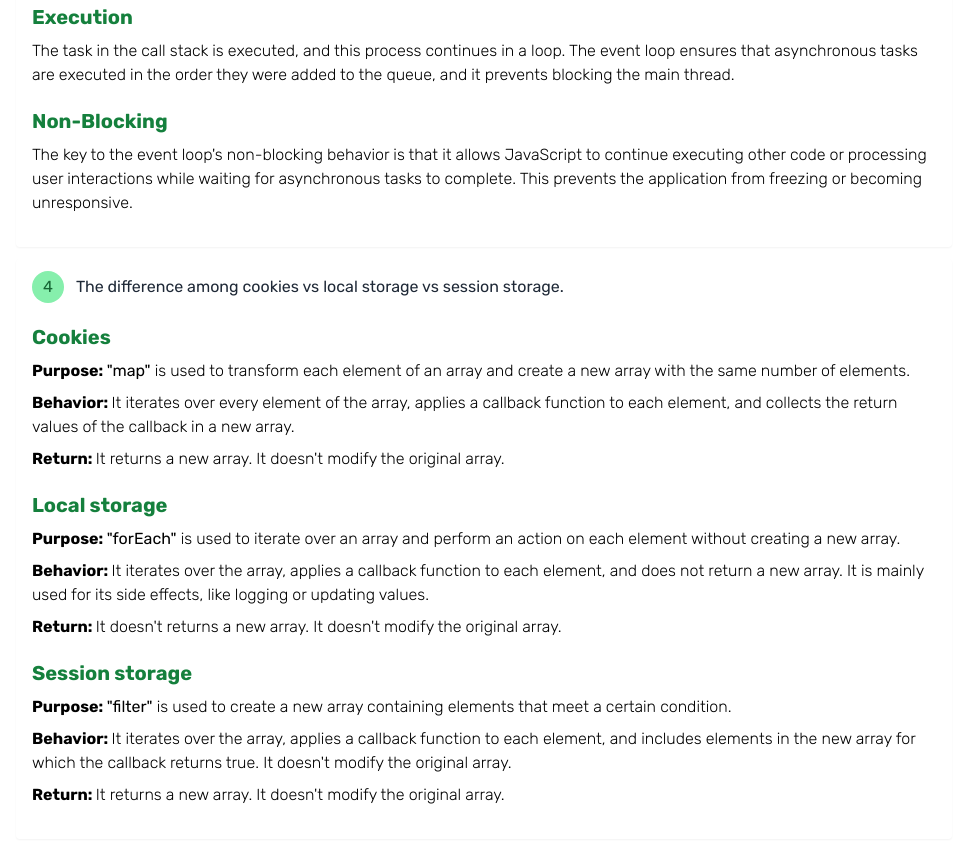
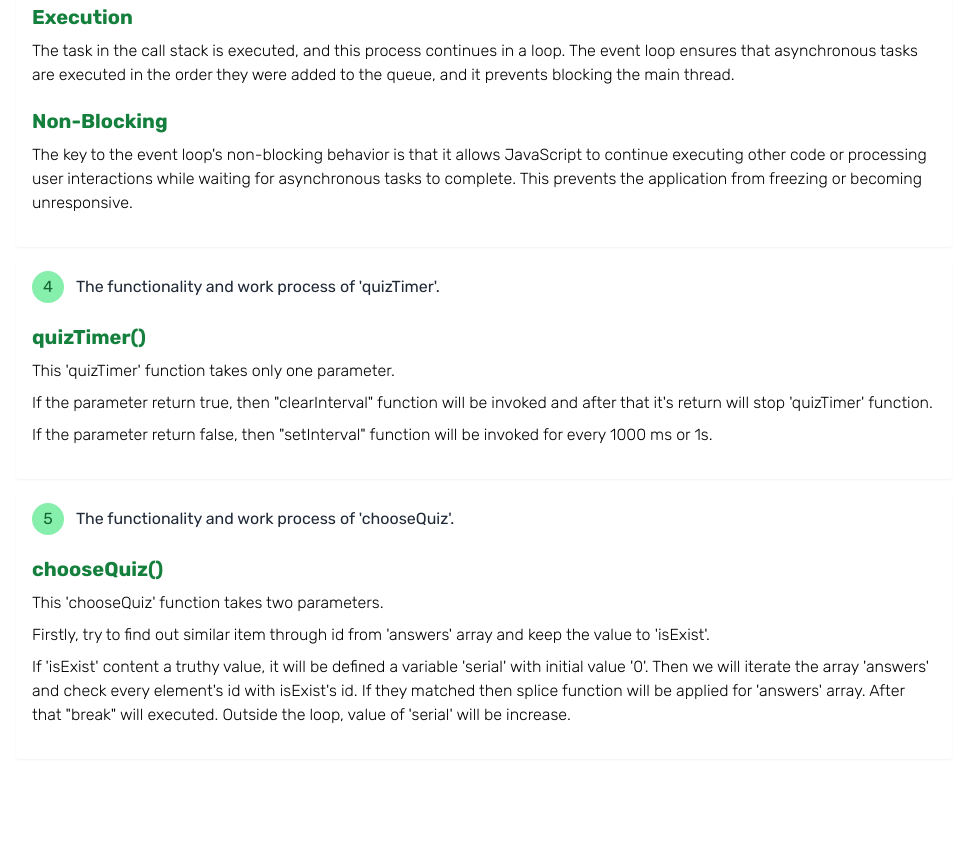
Before and after one commit to naimurcse/bugless-quiz-hero, a plain HTML site: page blog.html in a window 1280 px wide. Shown: the part 2177-3020 px from the top of the page, without its empty margins (156-1115 px from the left). After the commit the page ends 2948 px from the top, so only its background shows below. Drawn offline with nearby package versions, Linux system fonts and the light colour scheme.

Commit message:
Given the answers of question no 04

```diff
--- a/blog.html
+++ b/blog.html
@@ -343,69 +343,58 @@
                      4
                   </div>
                   <p class="text-gray-800 text-md">
-                     The difference among cookies vs local storage vs session storage.
+                     The functionality and work process of 'quizTimer'.
                   </p>
                </div>
 
                <div class="mt-5">
                   <div class="mb-5">
-                     <!-- Cookies -->
-                     <p class="text-xl font-bold text-green-700">Cookies</p>
+                     <!-- quizTimer -->
+                     <p class="text-xl font-bold text-green-700">quizTimer()</p>
                      <ul class="font-light">
+                        <li class="pt-2">This 'quizTimer' function takes only one parameter.</li>
                         <li class="pt-2">
-                           <span class="font-bold">Purpose: </span><strong>"map"</strong> is used to
-                           transform each element of an array and create a new array with the same
-                           number of elements.
+                           If the parameter return true, then "clearInterval" function will be
+                           invoked and after that it's return will stop 'quizTimer' function.
                         </li>
                         <li class="pt-2">
-                           <span class="font-bold">Behavior: </span>It iterates over every element
-                           of the array, applies a callback function to each element, and collects
-                           the return values of the callback in a new array.
-                        </li>
-                        <li class="pt-2">
-                           <span class="font-bold">Return: </span>It returns a new array. It doesn't
-                           modify the original array.
+                           If the parameter return false, then "setInterval" function will be
+                           invoked for every 1000 ms or 1s.
                         </li>
                      </ul>
                   </div>
+               </div>
+            </div>
+
+            <!-- Question no: 05 -->
+            <div class="m-3 py-3 px-4 shadow-sm rounded">
+               <div class="flex items-center">
+                  <div
+                     class="h-8 w-8 bg-green-300 rounded-full flex justify-center items-center text-green-800 mr-3"
+                  >
+                     5
+                  </div>
+                  <p class="text-gray-800 text-md">
+                     The functionality and work process of 'chooseQuiz'.
+                  </p>
+               </div>
+
+               <div class="mt-5">
                   <div class="mb-5">
-                     <!-- Local storage -->
-                     <p class="text-xl font-bold text-green-700">Local storage</p>
+                     <!-- chooseQuiz -->
+                     <p class="text-xl font-bold text-green-700">chooseQuiz()</p>
                      <ul class="font-light">
+                        <li class="pt-2">This 'chooseQuiz' function takes two parameters.</li>
                         <li class="pt-2">
-                           <span class="font-bold">Purpose: </span><strong>"forEach"</strong> is
-                           used to iterate over an array and perform an action on each element
-                           without creating a new array.
+                           Firstly, try to find out similar item through id from 'answers' array and
+                           keep the value to 'isExist'.
                         </li>
                         <li class="pt-2">
-                           <span class="font-bold">Behavior: </span>It iterates over the array,
-                           applies a callback function to each element, and does not return a new
-                           array. It is mainly used for its side effects, like logging or updating
-                           values.
-                        </li>
-                        <li class="pt-2">
-                           <span class="font-bold">Return: </span>It doesn't returns a new array. It
-                           doesn't modify the original array.
-                        </li>
-                     </ul>
-                  </div>
-                  <div class="mb-5">
-                     <!-- Session storage -->
-                     <p class="text-xl font-bold text-green-700">Session storage</p>
-                     <ul class="font-light">
-                        <li class="pt-2">
-                           <span class="font-bold">Purpose: </span><strong>"filter"</strong> is used
-                           to create a new array containing elements that meet a certain condition.
-                        </li>
-                        <li class="pt-2">
-                           <span class="font-bold">Behavior: </span>It iterates over the array,
-                           applies a callback function to each element, and includes elements in the
-                           new array for which the callback returns true. It doesn't modify the
-                           original array.
-                        </li>
-                        <li class="pt-2">
-                           <span class="font-bold">Return: </span>It returns a new array. It doesn't
-                           modify the original array.
+                           If 'isExist' content a truthy value, it will be defined a variable
+                           'serial' with initial value '0'. Then we will iterate the array 'answers'
+                           and check every element's id with isExist's id. If they matched then
+                           splice function will be applied for 'answers' array. After that "break"
+                           will executed. Outside the loop, value of 'serial' will be increase.
                         </li>
                      </ul>
                   </div>
--- a/noChange.js
+++ b/noChange.js
@@ -13,9 +13,7 @@ const quizTimer = (dismiss) => {
       let min = covtMin.toString().length === 1 ? `0${covtMin}` : covtMin;
       let countSec = mod.toString().length === 1 ? `0${mod}` : mod;
 
-    countHtml.innerHTML = `${
-      min + ":" + countSec
-    }<sub class="text-xs">sec</sub>`;
+      countHtml.innerHTML = `${min + ":" + countSec}<sub class="text-xs">sec</sub>`;
       count++;
       if (count > 60) {
          if (count % 2 === 0) {
```
Lines whose indentation alone changed are shown as unchanged.
